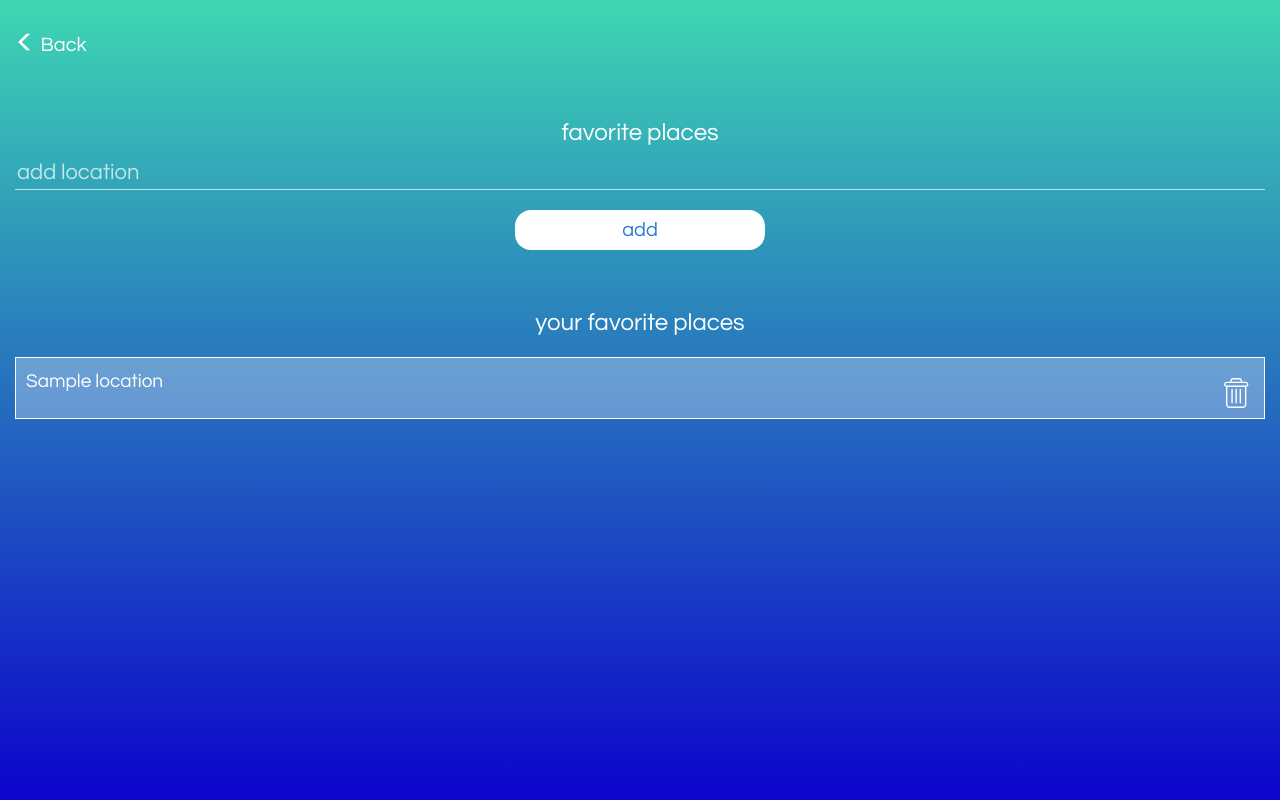
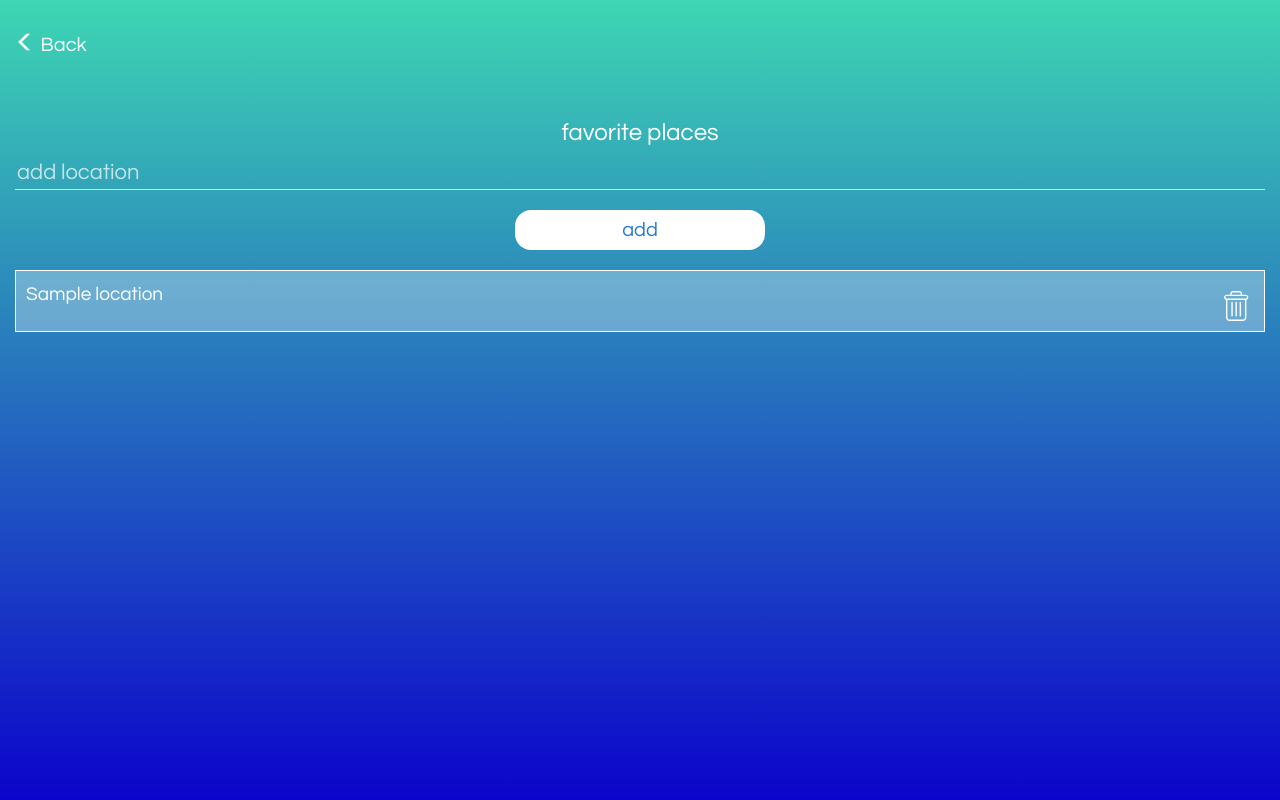
Before and after one commit to b72u68/rebuBETA, a Flask app: template templates/customerViews/favoritePlaces.html in a window 1280 px wide. Run offline with Flask 2, Linux system fonts and the light colour scheme; the template is opened without the code that fills it: most values are stand-ins (such as "Sample title", 1, 10 or a date in 2020); some libraries are stand-ins or nearby versions.

Commit message:
Update favoritePlaces.html

```diff
--- a/templates/customerViews/favoritePlaces.html
+++ b/templates/customerViews/favoritePlaces.html
@@ -28,7 +28,6 @@ function removeFavorite(id) {
     <button form="fav_form" type="submit" class="btnStyle1 btnWhiteBlue" id="homeForm">add</button>
 
     {% if favorites|length > 0 %}
-    <h3>your favorite places</h3>
     {% for favorite in favorites %}
     <div class="transContainer">
       <div class="transRow">
```
